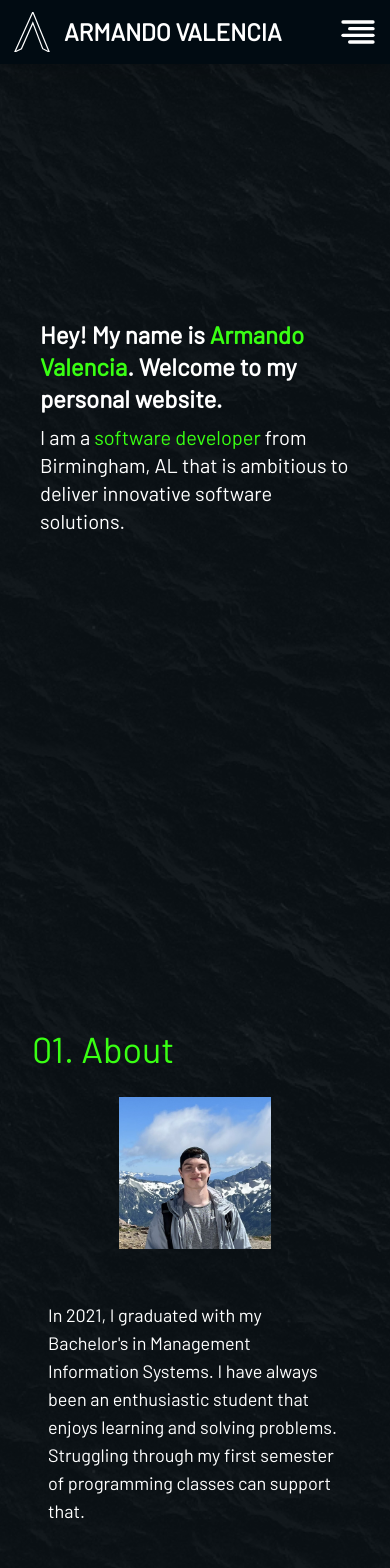
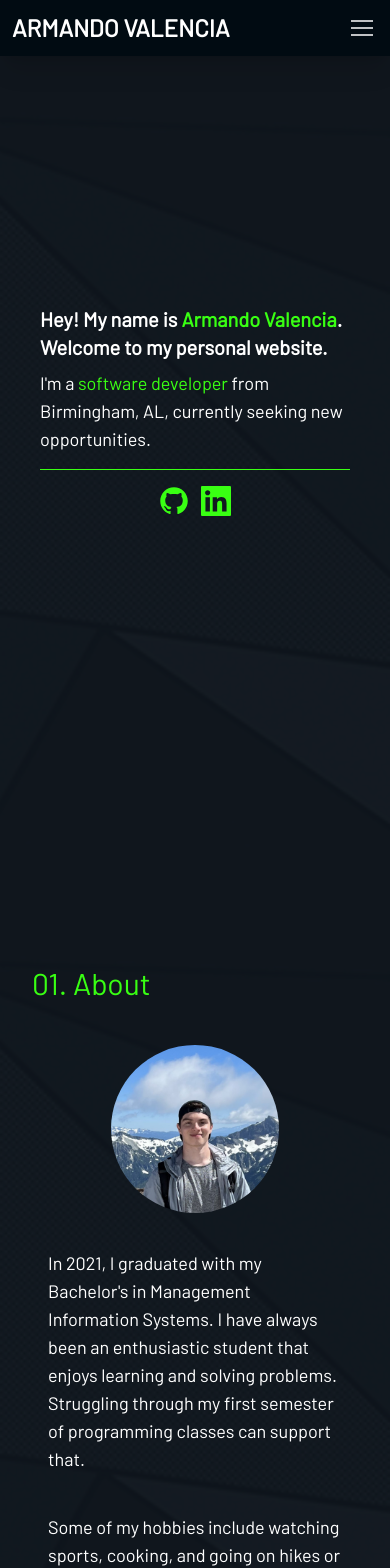
Before and after one commit to armando-valencia/personal-website, a React (Vite) app: page / in a window 390 px wide. Shown: the top 1568 px of the page. Built offline with nearby package versions, Linux system fonts and the light colour scheme.

Commit message:
Remove footer, minor UI css adjustments

```diff
--- a/index.html
+++ b/index.html
@@ -7,11 +7,10 @@
 		<title>Armando Valencia</title>
 	</head>
 	<body>
-		<!-- Credit to https://github.com/Deep-Fold/PixelSpace for background image. -->
 		<div
 			id="root"
 			class="w-full bg-cover bg-fixed"
-			style="background-image: url('./src/assets/ocean.jpg')"
+			style="background-image: url('./src/assets/shattered-island.gif')"
 		></div>
 		<script type="module" src="/src/index.jsx"></script>
 	</body>
--- a/src/App.jsx
+++ b/src/App.jsx
@@ -8,7 +8,7 @@ function App() {
 		<div className="text-secondary font-barlow bg-primary/60 md:flex flex-col items-center justify-center">
 			<Nav />
 			<HomePage />
-			<Footer />
+			{/* <Footer /> */}
 		</div>
 	);
 }
--- a/src/components/About.jsx
+++ b/src/components/About.jsx
@@ -17,12 +17,14 @@ const About = () => {
 	return (
 		<div className="section-container">
 			<div className="block text-lg md:text-xl">
-				<div className="flex justify-center">
+				<div className="flex justify-center items-center">
+					{/* <div className="items-center h-full"> */}
 					<img
 						src="\picture.jpg"
 						alt="Picture of myself"
-						className="rounded h-44 md:h-60 px-3 p-3 my-4"
+						className="rounded-full h-48 md:h-60 p-3 mt-6 md:mt-0"
 					/>
+					{/* </div> */}
 				</div>
 				<div className="text-quarternary">
 					{/* <p className="px-4 pt-6 pb-4">
--- a/src/components/Home.jsx
+++ b/src/components/Home.jsx
@@ -1,4 +1,5 @@
 import { motion } from "framer-motion";
+import { GrGithub, GrLinkedin } from "react-icons/gr";
 
 const Home = () => {
 	return (
@@ -7,17 +8,33 @@ const Home = () => {
 			initial="hidden"
 			animate="visible"
 		>
-			<h1 className="py-2 md:py-4 text-2xl md:text-4xl font-bold">
+			<h1 className="py-2 md:py-4 text-xl md:text-3xl font-bold">
 				Hey! My name is{" "}
 				<span className="text-secondary">Armando Valencia</span>.
 				Welcome to my personal website.
 			</h1>
-			<p className="text-xl md:text-2xl">
-				I am a{" "}
-				<span className="text-secondary">software developer</span> from
-				Birmingham, AL that is ambitious to deliver innovative software
-				solutions.{" "}
+			<p className="text-lg md:text-xl">
+				I'm a <span className="text-secondary">software developer</span>{" "}
+				from Birmingham, AL, currently seeking new opportunities.{" "}
 			</p>
+			<div className="flex justify-center px-6 py-4 md:py-8 mt-4 md:mt-8 gap-3 md:gap-4 border-t border-secondary text-secondary w-full">
+				<motion.a
+					href={import.meta.env.VITE_GITHUB_URL}
+					target="_blank"
+					className="hover:text-white flex items-center"
+					whileHover={{ scale: 1.2 }}
+				>
+					<GrGithub size={30} />
+				</motion.a>
+				<motion.a
+					href={import.meta.env.VITE_LINKEDIN_URL}
+					target="_blank"
+					className="hover:text-white flex items-center"
+					whileHover={{ scale: 1.2 }}
+				>
+					<GrLinkedin size={30} />
+				</motion.a>
+			</div>
 		</motion.div>
 	);
 };
--- a/src/components/Nav.jsx
+++ b/src/components/Nav.jsx
@@ -25,9 +25,9 @@ const pathVariants = {
 		pathLength: 1,
 		transition: {
 			duration: 1.5,
-			repeat: Infinity,
-			repeatType: "mirror",
-			repeatDelay: 1,
+			// repeat: Infinity,
+			// repeatType: "mirror",
+			// repeatDelay: 1,
 			ease: "easeInOut",
 			delay: 1,
 		},
@@ -60,7 +60,7 @@ const Nav = () => {
 				<div className="p-3 bg-primary flex justify-between items-center z-[99] md:hidden">
 					<a href="#" onClick={handleNav}>
 						<div className="flex items-center gap-3 uppercase">
-							<svg
+							{/* <svg
 								width="2.5em"
 								height="2.5em"
 								viewBox="0 0 336 391"
@@ -73,19 +73,36 @@ const Nav = () => {
 									d="M176 0L336 390.5L272.5 358.5L176 106.5L64.5 358.5L0 390.5L176 0Z"
 									fill="none"
 								/>
-							</svg>
+							</svg> */}
 							<span className="font-semibold text-2xl">
 								Armando Valencia
 							</span>
 						</div>
 					</a>
-					<FiX onClick={handleNav} size={40} />
+					{/* <FiX onClick={handleNav} size={40} /> */}
+					<div onClick={handleNav}>
+						<motion.svg
+							xmlns="http://www.w3.org/2000/svg"
+							fill="none"
+							viewBox="0 0 24 24"
+							stroke-width="1.5"
+							stroke="currentColor"
+							className="w-8 h-8"
+						>
+							<motion.path
+								variants={pathVariants}
+								stroke-linecap="round"
+								stroke-linejoin="round"
+								d="M6 18L18 6M6 6l12 12"
+							/>
+						</motion.svg>
+					</div>
 				</div>
 			) : (
 				<div className="p-3 bg-primary flex justify-between shadow-xl items-center z-[99] md:hidden">
 					<a href="#">
 						<div className="flex items-center gap-3 uppercase">
-							<svg
+							{/* <svg
 								width="2.5em"
 								height="2.5em"
 								viewBox="0 0 336 391"
@@ -98,14 +115,30 @@ const Nav = () => {
 									d="M176 0L336 390.5L272.5 358.5L176 106.5L64.5 358.5L0 390.5L176 0Z"
 									fill="none"
 								/>
-							</svg>
+							</svg> */}
 							<span className="font-semibold text-2xl">
 								Armando Valencia
 							</span>
 						</div>
 					</a>
 
-					<FiAlignRight onClick={handleNav} size={40} />
+					{/* <FiAlignRight onClick={handleNav} size={40} /> */}
+					<div onClick={handleNav}>
+						<motion.svg
+							xmlns="http://www.w3.org/2000/svg"
+							fill="none"
+							viewBox="0 0 24 24"
+							stroke-width="1.5"
+							stroke="currentColor"
+							className="w-8 h-8"
+						>
+							<motion.path
+								stroke-linecap="round"
+								stroke-linejoin="round"
+								d="M3.75 6.75h16.5M3.75 12h16.5m-16.5 5.25h16.5"
+							/>
+						</motion.svg>
+					</div>
 				</div>
 			)}
 
--- a/src/components/SectionContainer.jsx
+++ b/src/components/SectionContainer.jsx
@@ -7,7 +7,7 @@ const divVariants = {
 		opacity: 1,
 		transition: {
 			duration: 1,
-			delay: 0.7,
+			delay: 0.6,
 		},
 	},
 	hidden: { opacity: 0 },
@@ -17,7 +17,7 @@ const homeVariants = {
 	visible: {
 		opacity: 1,
 		transition: {
-			duration: 1.5,
+			duration: 1,
 		},
 	},
 	hidden: { opacity: 0 },
@@ -30,8 +30,6 @@ const SectionContainer = ({ name, component }) => {
 	useEffect(() => {
 		if (inView) {
 			controls.start("visible");
-		} else {
-			controls.start("hidden");
 		}
 	}, [controls, inView]);
 
@@ -40,7 +38,7 @@ const SectionContainer = ({ name, component }) => {
 			className={
 				name == "home"
 					? "h-[85vh] flex items-center"
-					: "flex items-center justify-center"
+					: "flex items-center justify-center pt-2 md:pt-10"
 			}
 			ref={ref}
 			animate={controls}
--- a/src/components/SectionHeader.jsx
+++ b/src/components/SectionHeader.jsx
@@ -25,8 +25,6 @@ const SectionHeader = ({ name, idx }) => {
 	useEffect(() => {
 		if (inView) {
 			controls.start("visible");
-		} else {
-			controls.start("hidden");
 		}
 	}, [controls, inView]);
 
@@ -34,7 +32,7 @@ const SectionHeader = ({ name, idx }) => {
 		<>
 			{name !== "home" && (
 				<>
-					<div className="invisible md:visible">
+					<div className="md:block hidden">
 						<motion.div
 							className="heading"
 							variants={headingVariants}
@@ -45,7 +43,7 @@ const SectionHeader = ({ name, idx }) => {
 							0{idx}. {name}
 						</motion.div>
 					</div>
-					<div className="visible md:invisible">
+					<div className="md:hidden">
 						<div className="heading">
 							0{idx}. {name}
 						</div>
--- a/src/index.css
+++ b/src/index.css
@@ -5,8 +5,12 @@
 @tailwind components;
 @tailwind utilities;
 
+:root {
+	background-color: #010b12;
+}
+
 .heading {
-	@apply text-4xl text-secondary capitalize pt-10;
+	@apply text-3xl md:text-4xl text-secondary capitalize pt-10;
 }
 /* TODO: clean up css */
 
@@ -23,7 +27,7 @@
 }
 
 .mobile_nav-icon {
-	@apply absolute top-4 right-4 z-[99] sm:hidden cursor-pointer;
+	@apply sticky top-4 right-4 z-[99] sm:hidden cursor-pointer;
 }
 
 .nav-link {
@@ -31,7 +35,7 @@
 }
 
 .tab-panel__title {
-	@apply text-quarternary text-3xl;
+	@apply text-quarternary text-2xl md:text-3xl;
 }
 
 .tab-panel__dates {
--- a/src/pages/HomePage.jsx
+++ b/src/pages/HomePage.jsx
@@ -33,7 +33,7 @@ const HomePage = () => {
 					<div
 						id={page.name}
 						className={`${
-							page.name == "home" ? "" : " py-10md:pt-52 my-4"
+							page.name == "home" ? "" : " py-6 md:pt-52 my-4"
 						}`}
 					>
 						<SectionHeader
```
